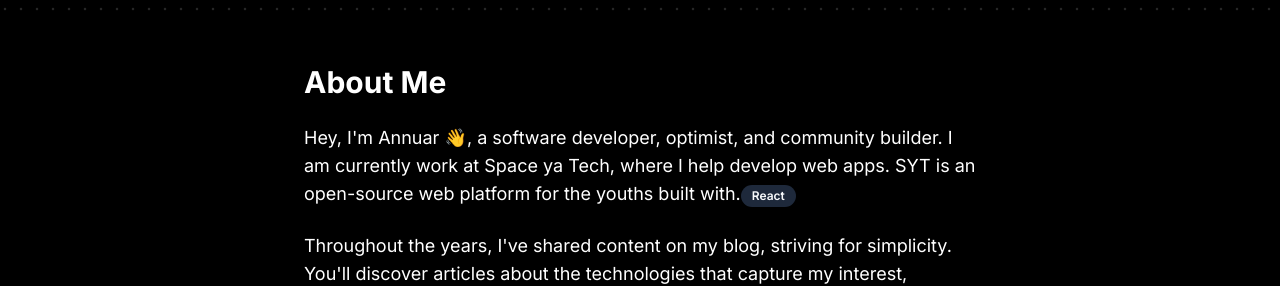
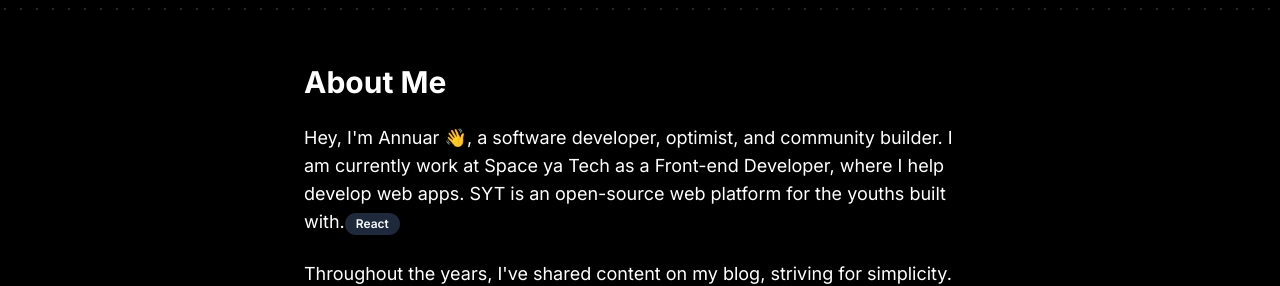
Before and after one commit to ramo-dev/myportfolio, a Next.js app: page / in a window 1280 px wide. Shown: the part 780-1066 px from the top of the page. Built offline with nearby package versions, Linux system fonts and the light colour scheme.

Commit message:
README update

```diff
--- a/src/components/About.tsx
+++ b/src/components/About.tsx
@@ -23,7 +23,7 @@ const userDetails: UserDetails = {
   name: "Annuar",
   role: "software developer",
   company: "Space ya Tech",
-  description: "I am currently work at Space ya Tech, where I help develop web apps. SYT is an open-source web platform for the youths built with.",
+  description: "I am currently work at Space ya Tech as a Front-end Developer, where I help develop web apps. SYT is an open-source web platform for the youths built with.",
   blogArticles: [
     {
       href: "https://blog.annuar.site/how-to-stay-focused-while-programming-top-strategies",
```
